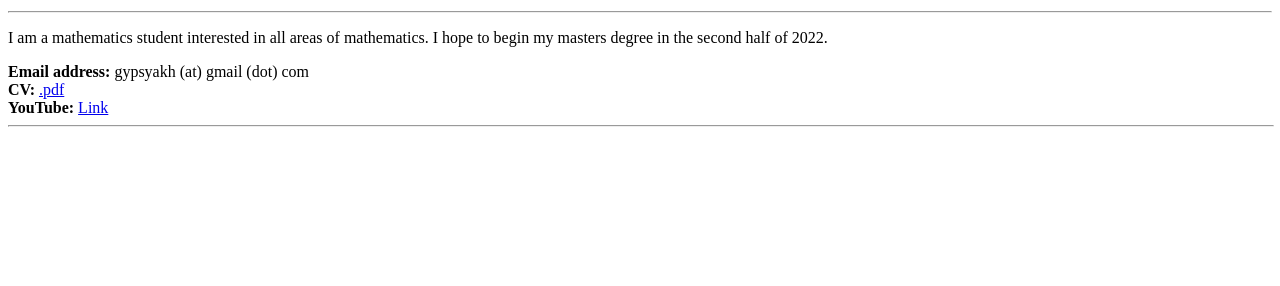
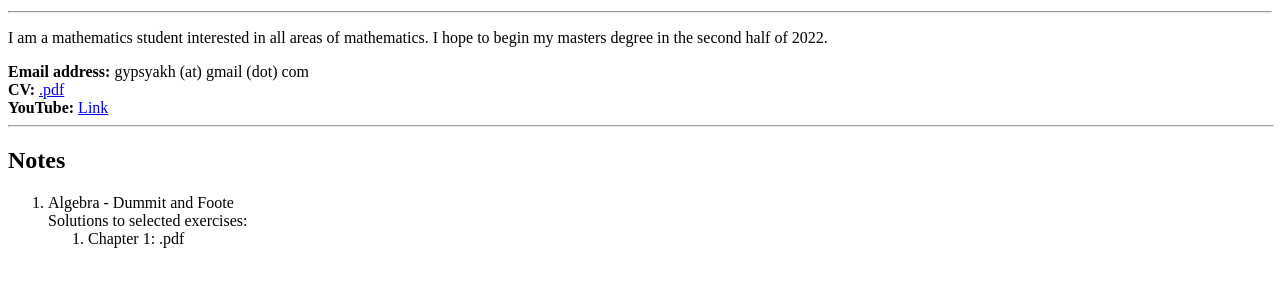
Before and after one commit to gakhyar/gakhyar.github.io, a plain HTML site: page index.html in a window 1280 px wide. Shown: the part 90-376 px from the top of the page. Drawn offline with Linux system fonts and the light colour scheme.

Commit message:
Update index.html

```diff
--- a/index.html
+++ b/index.html
@@ -17,5 +17,13 @@
     <b>CV:</b> <a href="cv.pdf">.pdf</a><br>
     <b>YouTube:</b> <a href="https://www.youtube.com/channel/UCVWrGSgoeqZRtfXGYKN139Q">Link</a><br>
     <hr width="100%" size="2">
+    <h2> Notes</h2>
+    <ol>
+        <li>Algebra - Dummit and Foote</li>
+        Solutions to selected exercises:<br>
+        <ol>
+            <li>Chapter 1: .pdf</li>
+        </ol>
+    </ol>
 </body>
 </html>
```
